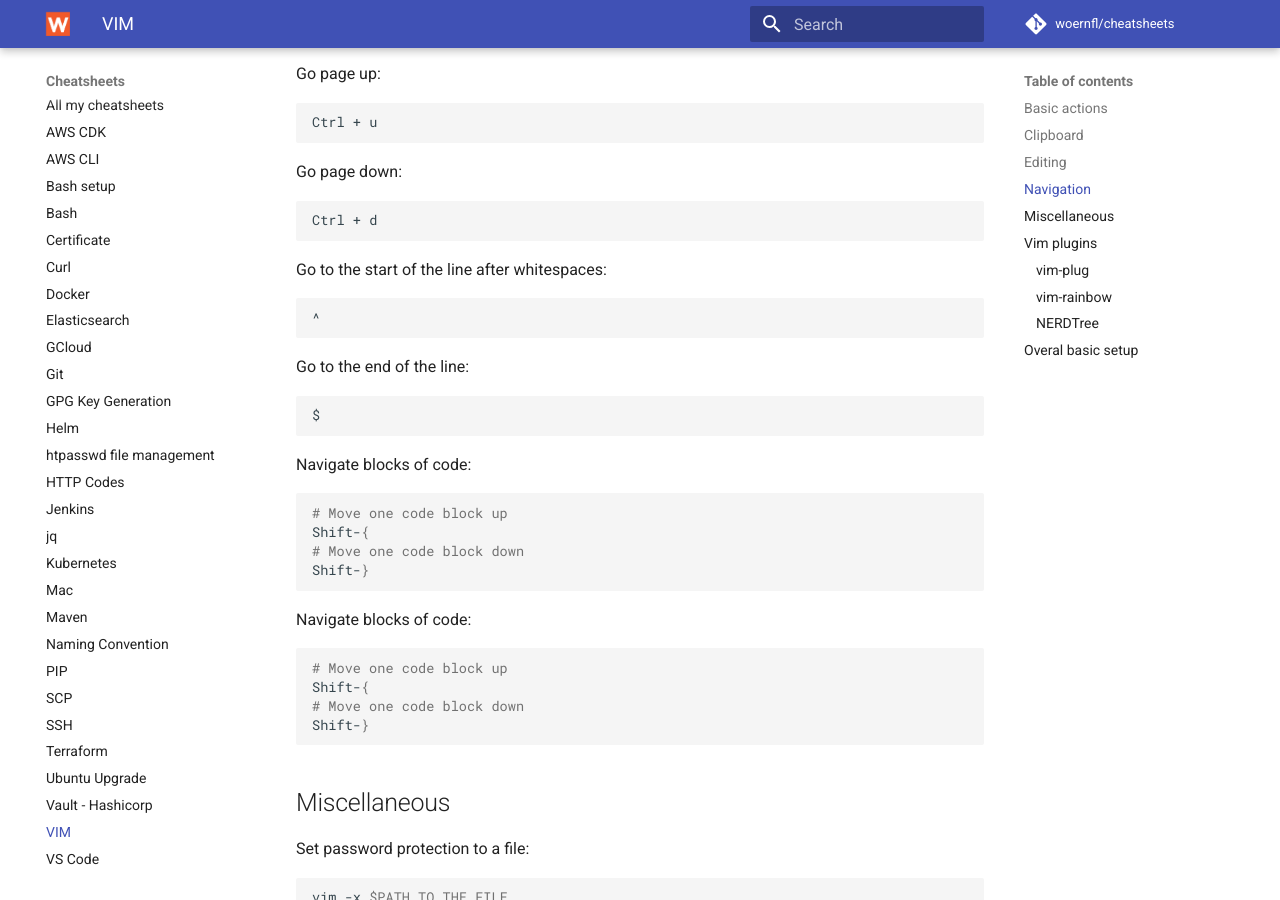
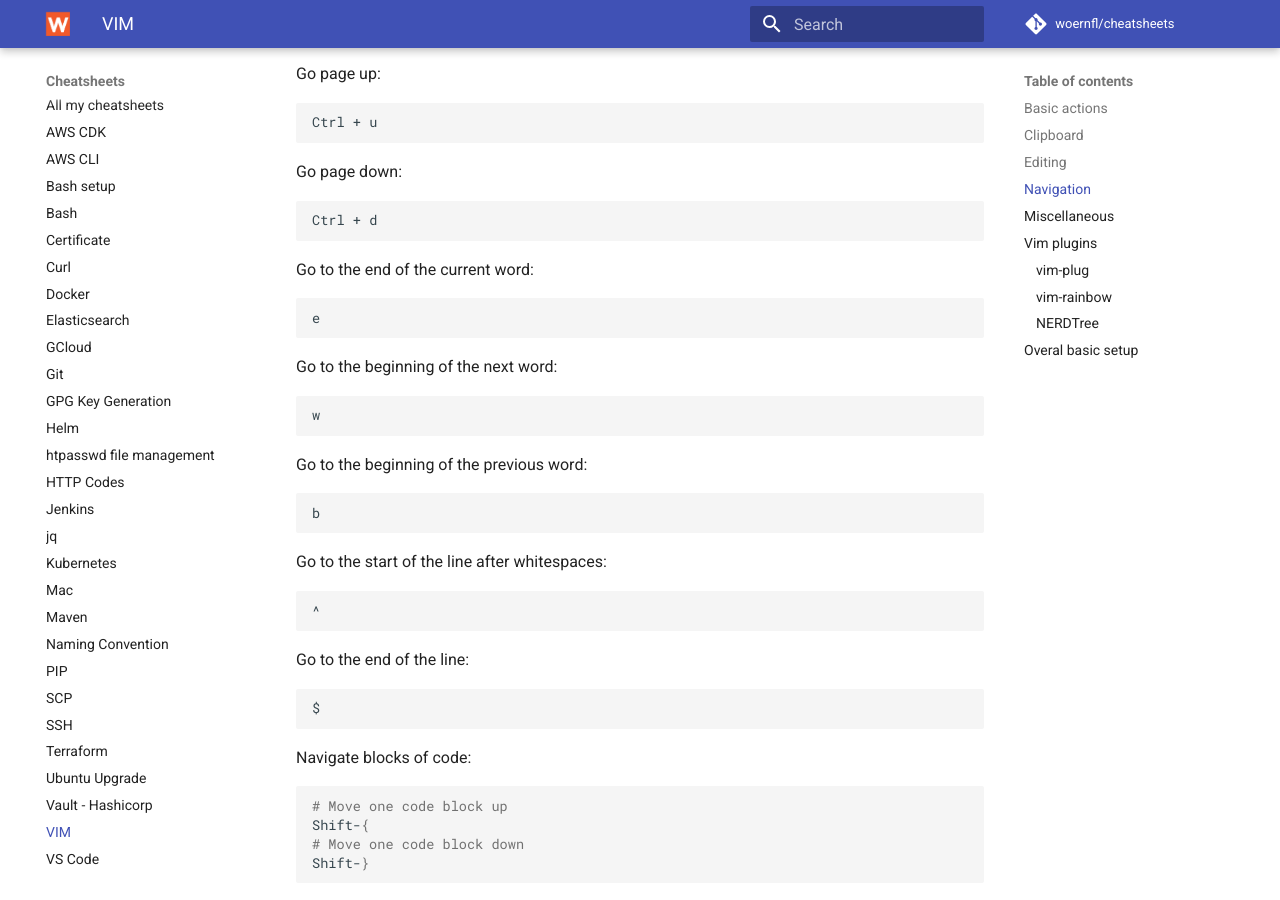
Before and after one commit to woernfl/cheatsheets, an MkDocs documentation site: the page built from docs/vim.md, in a window 1280 px wide and 900 px high, scrolled down 2414 px. Built offline with MkDocs 1.6.1 and Material for MkDocs 9.7.7, drawn with Linux system fonts in a browser that asks for light colours; comment, search, counter and statistics services are not loaded.

Commit message:
Update vim.md

````diff
--- a/docs/vim.md
+++ b/docs/vim.md
@@ -142,6 +142,24 @@
 Ctrl + d
 ```
 
+Go to the end of the current word:
+
+```bash
+e
+```
+
+Go to the beginning of the next word:
+
+```bash
+w
+```
+
+Go to the beginning of the previous word:
+
+```bash
+b
+```
+
 Go to the start of the line after whitespaces:
 
 ```bash
````
